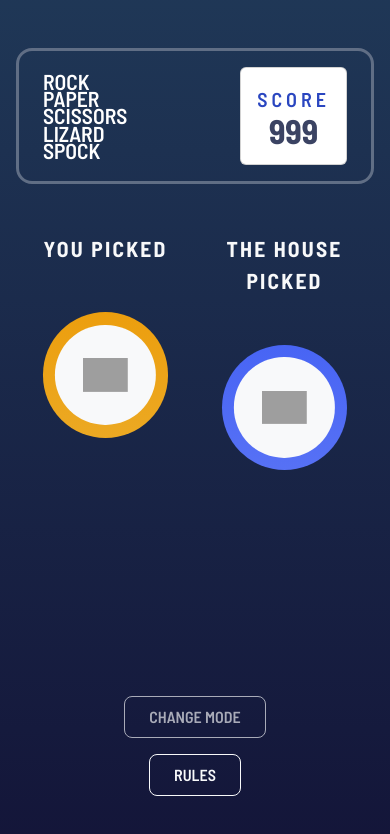
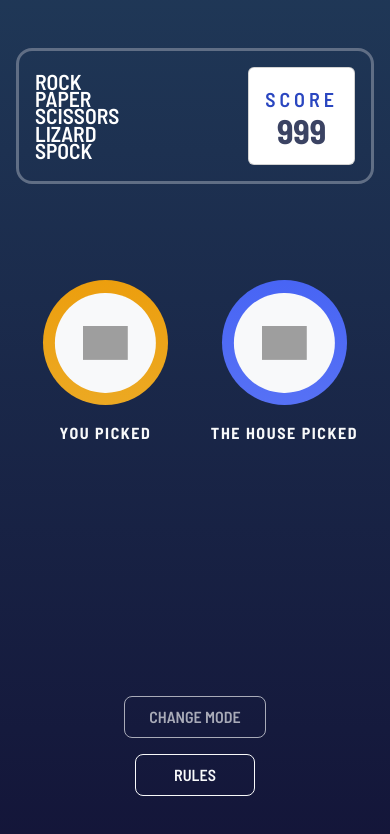
Before and after one commit to charlie-vu/rock-paper-scissors, a Next.js app: page / in a window 390 px wide. Both pictures are taken after a click on the element 195 px from the left and 311 px from the top of the page. Shown: the top 834 px of the page. Built offline with nearby package versions, Linux system fonts and the light colour scheme; grey boxes are pictures that could not be loaded.

Commit message:
fix: responsive

```diff
--- a/src/app/page.jsx
+++ b/src/app/page.jsx
@@ -2,7 +2,7 @@
 import { AnimatePresence, motion } from 'motion/react';
 import { Fragment, useEffect, useState } from 'react';
 
-import { scale, vortex } from '@/utils/transition';
+import { fromRight, scale, vortex } from '@/utils/transition';
 import PlayerBoard from '@/components/PlayerBoard';
 import { game } from '@/utils/helper';
 import ChoiceButton from '@/components/ChoiceButton';
@@ -113,9 +113,11 @@ export default function Home() {
     <>
       <div className="home d-stack py-5 min-vh-100">
         <div className="container flex-grow-1">
-          <div className="card bg-transparent text-bg-dark px-4 py-3 border-3 border-outline rounded-4 mx-auto" style={{ maxWidth: 720 }}>
+          <div className="card bg-transparent text-bg-dark p-3 border-3 border-outline rounded-4 mx-auto" style={{ maxWidth: 720 }}>
             <div className="d-flex gap-3 justify-content-between align-items-center">
-              <div className="fs-4" style={{ lineHeight: 0.8 }}>
+
+              <AnimatePresence mode='wait'>
+                <motion.div key={isBonus} {...fromRight} className="fs-4" style={{ lineHeight: 0.8 }}>
                   {
                     isBonus ?
                       <>
@@ -132,8 +134,8 @@ export default function Home() {
                         <p>SCISSORS</p>
                       </>
                   }
-
-              </div>
+                </motion.div>
+              </AnimatePresence>
 
               <div className="card p-3 px-lg-5 py-3 text-center">
                 <p className="text-score tracking-widest fs-5">SCORE</p>
@@ -151,11 +153,11 @@ export default function Home() {
                   </motion.div> :
                   <motion.div key={playerChoice} {...scale}>
 
-                    <div className="row text-center justify-content-center gx-0">
+                    <div className="row text-center justify-content-center gx-0 mt-5">
                       <div className="col-6 col-lg">
-                        <div className="d-stack align-items-center">
-                          <p className="fw-bold fs-4 tracking-wider">YOU PICKED</p>
-                          <ChoiceButton choice={playerChoice} width={'70%'} className="mt-5" />
+                        <div className="d-stack align-items-center gap-3 gap-lg-5">
+                          <ChoiceButton choice={playerChoice} width={'70%'} />
+                          <p className="fw-bold fs-6 fs-lg-4 tracking-wider order-lg-first">YOU PICKED</p>
                         </div>
                       </div>
                       {
@@ -174,10 +176,9 @@ export default function Home() {
                       }
 
                       <div className="col-6 col-lg">
-                        <div className="d-stack align-items-center">
-                          <p className="fw-bold fs-4 tracking-wider">THE HOUSE PICKED</p>
-                          <ChoiceButton choice={computerChoice} width={'70%'} className="mt-5" />
-
+                        <div className="d-stack align-items-center gap-3 gap-lg-5">
+                          <ChoiceButton choice={computerChoice} width={'70%'} />
+                          <p className="fw-bold fs-6 fs-lg-4 tracking-wider order-lg-first">THE HOUSE PICKED</p>
                         </div>
                       </div>
                     </div>
--- a/src/styles/_common.scss
+++ b/src/styles/_common.scss
@@ -80,6 +80,7 @@ a {
   border-radius: 8px;
   padding: 8px 24px;
   font-weight: 600;
+  min-width: 120px;
 
   &-light {
     color: $text-dark;
```
Lines whose indentation alone changed are shown as unchanged.
